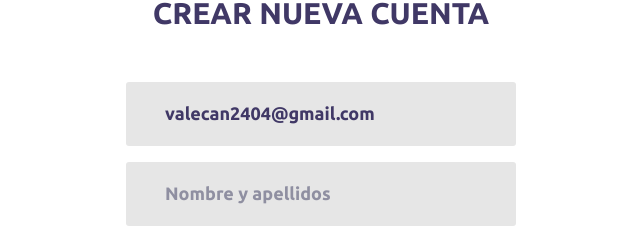
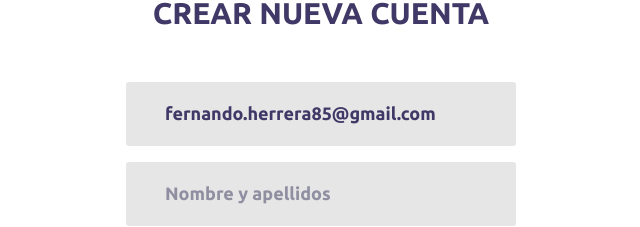
Before and after one commit to valentina978/logginApp, an Angular app in the folder 07-bonus-loginAPP/: page /registro in a window 1280 px wide. Shown: the part 155-382 px from the top of the page, without its empty margins (319-959 px from the left). Built offline with nearby package versions, Linux system fonts and the light colour scheme.

Commit message:
commit4,video7
commit del video 7

```diff
--- a/07-bonus-loginAPP/src/app/pages/registro/registro.component.html
+++ b/07-bonus-loginAPP/src/app/pages/registro/registro.component.html
@@ -1,7 +1,8 @@
 <div class="limiter">
         <div class="container-login100">
             <div class="wrap-login100 p-t-50 p-b-90">
-                <form (ngSubmit)="onSubmit()"
+                <form (ngSubmit)="onSubmit(f)"
+               #f="ngForm"
                 class="login100-form validate-form flex-sb flex-w">
 
                     <span class="login100-form-title p-b-51">
@@ -11,9 +12,11 @@
                     <!-- <span class="text-danger">El correo es obligatorio</span> -->
                     <div class="wrap-input100 m-b-16">
                         <input class="input100"
-                               type="text"
+                               type="email"
                                name="email"
                                [(ngModel)]="usuario.email"
+                               required
+                               email=""
                                placeholder="Email">
 
                         <span class="focus-input100"></span>
@@ -25,6 +28,8 @@
                                type="text"
                                name="nombre"
                                [(ngModel)]="usuario.username"
+                               required=""
+                               minlength="2"
                                placeholder="Nombre y apellidos">
 
                         <span class="focus-input100"></span>
@@ -34,8 +39,10 @@
                     <div class="wrap-input100 m-b-16" data-validate = "Password is required">
                         <input class="input100"
                                type="password"
-                               name="pass"
+                               name="password"
                                [(ngModel)]="usuario.password"
+                               required=""
+                               minlength="6"
                                placeholder="Password">
                         <span class="focus-input100"></span>
                     </div>
--- a/07-bonus-loginAPP/src/app/pages/registro/registro.component.ts
+++ b/07-bonus-loginAPP/src/app/pages/registro/registro.component.ts
@@ -1,6 +1,6 @@
 import { Component, OnInit } from '@angular/core';
 import { UsuarioModel } from 'src/app/models/usuario.model';
-
+import { NgForm } from '@angular/forms';
 @Component({
   selector: 'app-registro',
   templateUrl: './registro.component.html',
@@ -8,16 +8,24 @@ import { UsuarioModel } from 'src/app/models/usuario.model';
 })
 export class RegistroComponent implements OnInit {
 
-usuario:UsuarioModel= new UsuarioModel();
+  usuario: UsuarioModel = new UsuarioModel();
+
+
   constructor() { }
 
   ngOnInit() {
-    this.usuario= new UsuarioModel();
-    this.usuario.email='valecan2404@gmail.com';
+    this.usuario = new UsuarioModel();
+    this.usuario.email = 'fernando.herrera85@gmail.com';
   }
-  onSubmit(){
+
+  onSubmit( form: NgForm){
+
+    if( form.invalid){return}
+
+
     console.log('Formulario enviado');
-    console.log(this.usuario);
+    console.log(this.usuario)
+    console.log(form)
   }
 
 }
```
